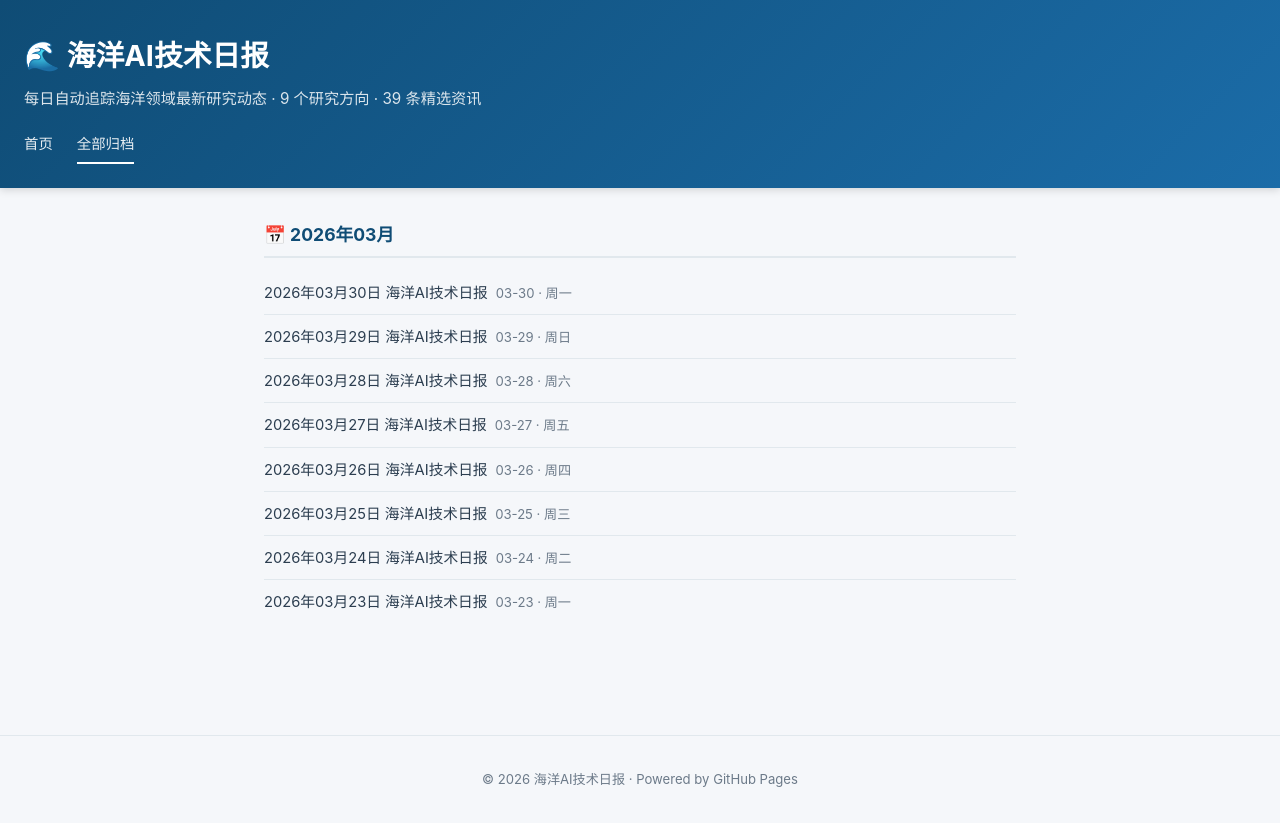
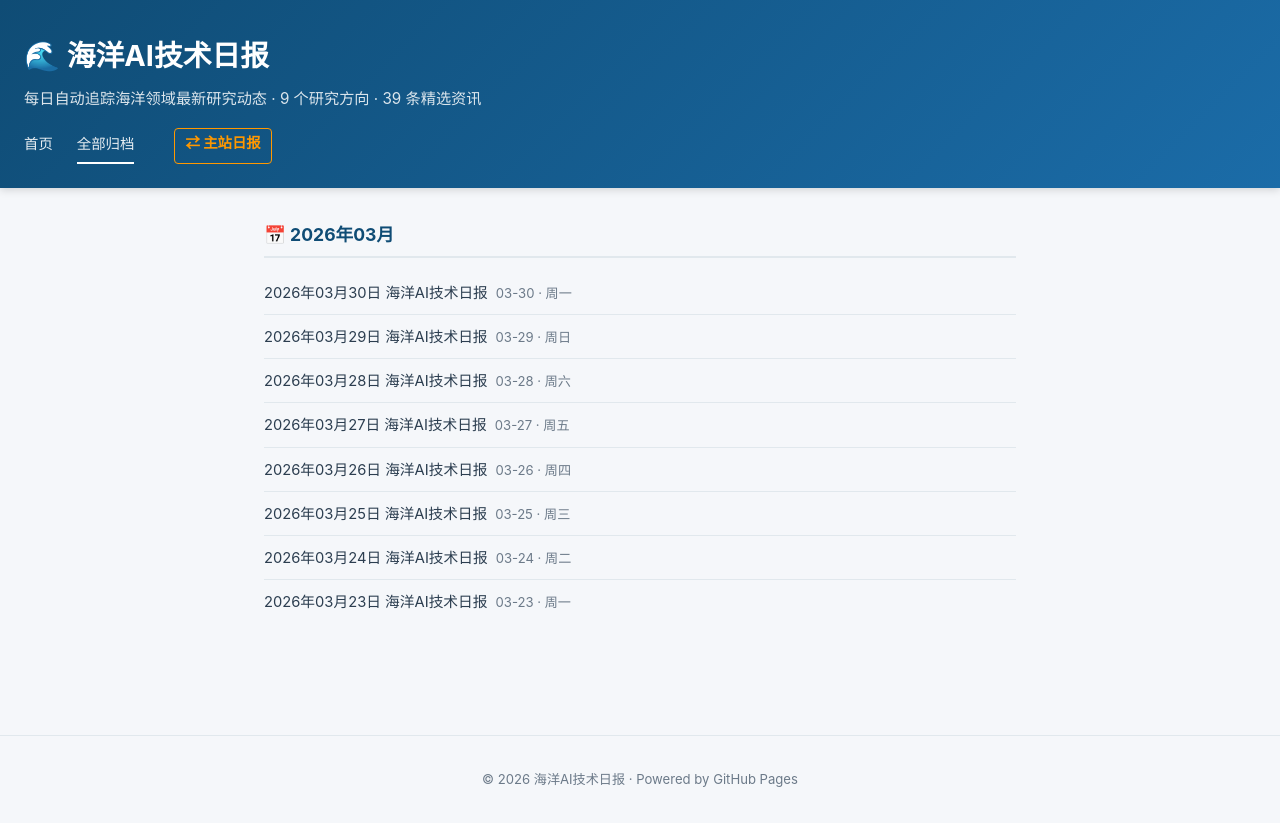
Before and after one commit to tianyunsu/ocean-data-daily-report, a website: page archive.html in a window 1280 px wide. Drawn offline with Linux system fonts and the light colour scheme.

Commit message:
feat: add supplement branch deployment workflow + cross-site links

```diff
--- a/archive.html
+++ b/archive.html
@@ -13,6 +13,7 @@
     <nav>
       <a href="index.html">首页</a>
       <a href="archive.html" class="active">全部归档</a>
+      <a href="../" style="margin-left:16px;color:#ff9800;font-weight:bold;border:1px solid #ff9800;padding:2px 10px;border-radius:4px;" title="查看主站日报">⇄ 主站日报</a>
     </nav>
   </header>
 
```
Also changed, not shown: index.html (+1 -0 lines), .github/workflows/deploy-supplement.yml (added).
